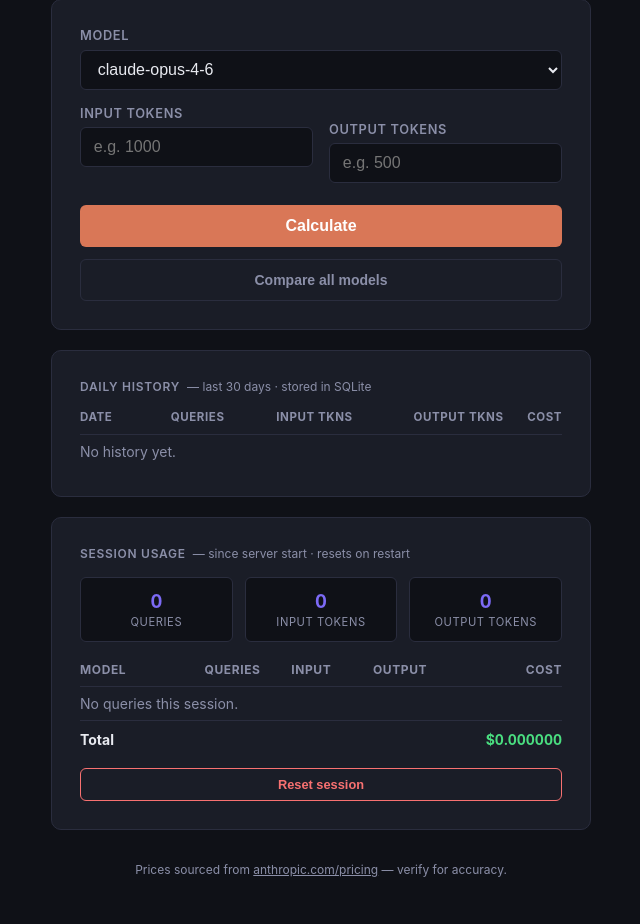
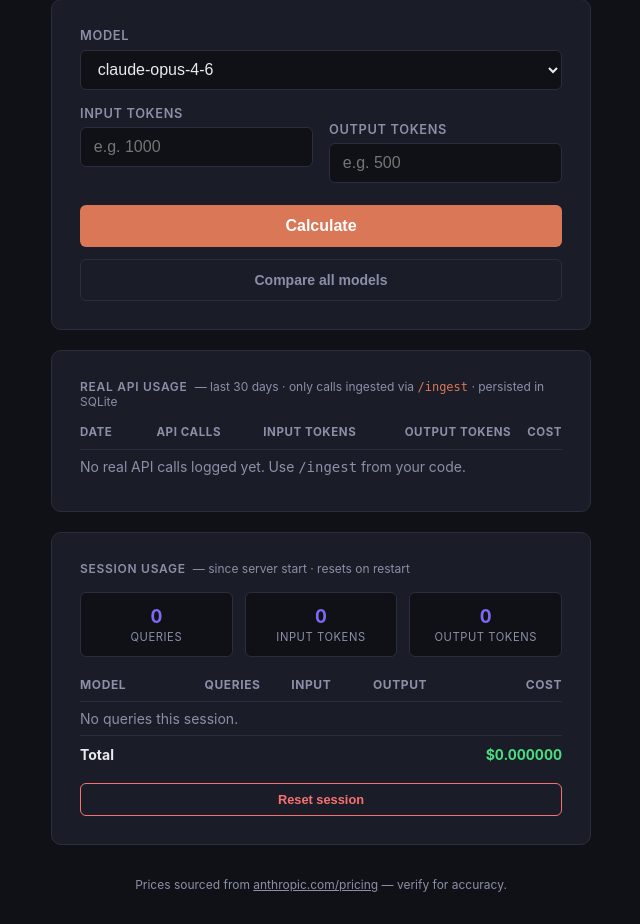
Before and after one commit to kcrosbylb/token-calculator, a Flask app: page / in a window 1280 px wide. Shown: the part 130-1054 px from the top of the page, without its empty margins (319-959 px from the left). Before the commit the page ends 1007 px from the top, so only its background shows below. Run offline with Flask 3, Linux system fonts and the light colour scheme; data that the repository does not hold is empty.

Commit message:
Add /ingest endpoint and guarantee real API usage log
- source column distinguishes 'api' (real) from 'manual' (estimates)
- WAL mode: SQLite writes survive crashes
- POST /ingest accepts response.usage directly; daily history only shows
  these rows — manual /calculate calls never pollute the real log
- ingest_example.py: drop-in wrapper; logs usage fire-and-forget,
  never raises even if server is unreachable
- DB cleared of all test data

Co-Authored-By: Claude Sonnet 4.6 <noreply@anthropic.com>

```diff
--- a/app.py
+++ b/app.py
@@ -13,7 +13,7 @@ PRICING = {
 
 DB_PATH = os.path.join(os.path.dirname(__file__), "usage.db")
 
-# In-memory session counters — resets on server restart
+# In-memory session counters — resets on server restart, tracks ALL calls
 _session = {
     "queries":       0,
     "input_tokens":  0,
@@ -24,13 +24,13 @@ _session = {
 }
 
 
-# ── SQLite helpers ────────────────────────────────────────────────────────────
+# ── SQLite ────────────────────────────────────────────────────────────────────
 
 def get_db() -> sqlite3.Connection:
-    """Return a per-request SQLite connection (stored on Flask's g)."""
     if "db" not in g:
-        g.db = sqlite3.connect(DB_PATH)
-        g.db.row_factory = sqlite3.Row
+        conn = sqlite3.connect(DB_PATH)
+        conn.row_factory = sqlite3.Row
+        g.db = conn
     return g.db
 
 
@@ -43,6 +43,8 @@ def close_db(exc):
 
 def init_db() -> None:
     with sqlite3.connect(DB_PATH) as conn:
+        # WAL mode: writes survive crashes; readers never block writers
+        conn.execute("PRAGMA journal_mode=WAL")
         conn.execute("""
             CREATE TABLE IF NOT EXISTS queries (
                 id            INTEGER PRIMARY KEY AUTOINCREMENT,
@@ -52,10 +54,16 @@ def init_db() -> None:
                 input_cost    REAL    NOT NULL,
                 output_cost   REAL    NOT NULL,
                 total_cost    REAL    NOT NULL,
+                -- 'api'    = real usage ingested from response.usage (counted in daily log)
+                -- 'manual' = manual estimate entered via the calculator UI
+                source        TEXT    NOT NULL DEFAULT 'manual',
                 queried_at    TEXT    NOT NULL
                                 DEFAULT (strftime('%Y-%m-%d %H:%M:%S', 'now'))
             )
         """)
+        conn.execute(
+            "CREATE INDEX IF NOT EXISTS idx_queried_at ON queries (queried_at)"
+        )
         conn.commit()
 
 
@@ -65,8 +73,9 @@ init_db()
 # ── Recording ─────────────────────────────────────────────────────────────────
 
 def _record(model: str, input_tokens: int, output_tokens: int,
-            input_cost: float, output_cost: float, total: float) -> None:
-    # In-memory session
+            input_cost: float, output_cost: float, total: float,
+            source: str = "manual") -> None:
+    # Session counters (all sources)
     _session["queries"]       += 1
     _session["input_tokens"]  += input_tokens
     _session["output_tokens"] += output_tokens
@@ -77,12 +86,13 @@ def _record(model: str, input_tokens: int, output_tokens: int,
     m["output_tokens"] += output_tokens
     m["total_cost"]    += total
 
-    # Persistent DB
+    # Durable write — WAL ensures this survives a crash
     db = get_db()
     db.execute(
-        "INSERT INTO queries (model, input_tokens, output_tokens, input_cost, output_cost, total_cost) "
-        "VALUES (?, ?, ?, ?, ?, ?)",
-        (model, input_tokens, output_tokens, input_cost, output_cost, total),
+        "INSERT INTO queries "
+        "(model, input_tokens, output_tokens, input_cost, output_cost, total_cost, source) "
+        "VALUES (?, ?, ?, ?, ?, ?, ?)",
+        (model, input_tokens, output_tokens, input_cost, output_cost, total, source),
     )
     db.commit()
 
@@ -96,6 +106,7 @@ def index():
 
 @app.route("/calculate", methods=["POST"])
 def calculate():
+    """Manual estimate — logged as source='manual', not counted in daily API log."""
     data = request.get_json()
     model = data.get("model", "")
     try:
@@ -112,7 +123,7 @@ def calculate():
     output_cost = (output_tokens / 1_000_000) * out_price
     total       = input_cost + output_cost
 
-    _record(model, input_tokens, output_tokens, input_cost, output_cost, total)
+    _record(model, input_tokens, output_tokens, input_cost, output_cost, total, source="manual")
 
     return jsonify({
         "model":              model,
@@ -123,6 +134,42 @@ def calculate():
         "total_cost":         total,
         "in_price_per_mtok":  in_price,
         "out_price_per_mtok": out_price,
+    })
+
+
+@app.route("/ingest", methods=["POST"])
+def ingest():
+    """
+    Real API usage endpoint. Call this with the exact values from response.usage
+    after every Anthropic API call. These are the only rows counted in the
+    daily history — guaranteed to reflect actual token consumption.
+
+    POST body: { "model": "claude-sonnet-4-6", "input_tokens": N, "output_tokens": N }
+    """
+    data = request.get_json()
+    model = data.get("model", "")
+    try:
+        input_tokens  = int(data.get("input_tokens",  0))
+        output_tokens = int(data.get("output_tokens", 0))
+    except (TypeError, ValueError):
+        return jsonify({"error": "Token counts must be integers."}), 400
+
+    if model not in PRICING:
+        return jsonify({"error": f"Unknown model '{model}'. Known: {list(PRICING)}"}), 400
+
+    in_price, out_price = PRICING[model]
+    input_cost  = (input_tokens  / 1_000_000) * in_price
+    output_cost = (output_tokens / 1_000_000) * out_price
+    total       = input_cost + output_cost
+
+    _record(model, input_tokens, output_tokens, input_cost, output_cost, total, source="api")
+
+    return jsonify({
+        "logged":        True,
+        "model":         model,
+        "input_tokens":  input_tokens,
+        "output_tokens": output_tokens,
+        "total_cost":    total,
     })
 
 
@@ -153,9 +200,10 @@ def compare():
 def usage():
     db = get_db()
 
-    # All-time totals from DB
+    # All-time totals (API only — real usage)
     row = db.execute(
-        "SELECT count(*) q, sum(input_tokens) i, sum(output_tokens) o, sum(total_cost) c FROM queries"
+        "SELECT count(*) q, sum(input_tokens) i, sum(output_tokens) o, sum(total_cost) c "
+        "FROM queries WHERE source='api'"
     ).fetchone()
     alltime = {
         "queries":       row["q"] or 0,
@@ -164,26 +212,15 @@ def usage():
         "total_cost":    row["c"] or 0.0,
     }
 
-    # All-time by model
-    by_model_rows = db.execute(
-        "SELECT model, count(*) q, sum(input_tokens) i, sum(output_tokens) o, sum(total_cost) c "
-        "FROM queries GROUP BY model"
-    ).fetchall()
-    alltime_by_model = {
-        r["model"]: {
-            "queries":       r["q"],
-            "input_tokens":  r["i"],
-            "output_tokens": r["o"],
-            "total_cost":    r["c"],
-        }
-        for r in by_model_rows
-    }
-
-    # Daily breakdown — last 30 days
+    # Daily breakdown — last 30 days, API calls only
     daily_rows = db.execute(
-        "SELECT date(queried_at) day, count(*) q, "
-        "sum(input_tokens) i, sum(output_tokens) o, sum(total_cost) c "
+        "SELECT date(queried_at) day, "
+        "  count(*) api_calls, "
+        "  sum(input_tokens) i, "
+        "  sum(output_tokens) o, "
+        "  sum(total_cost) c "
         "FROM queries "
+        "WHERE source='api' "
         "GROUP BY date(queried_at) "
         "ORDER BY day DESC "
         "LIMIT 30"
@@ -191,7 +228,7 @@ def usage():
     daily = [
         {
             "date":          r["day"],
-            "queries":       r["q"],
+            "api_calls":     r["api_calls"],
             "input_tokens":  r["i"],
             "output_tokens": r["o"],
             "total_cost":    r["c"],
@@ -200,16 +237,15 @@ def usage():
     ]
 
     return jsonify({
-        "session":          _session,
-        "alltime":          alltime,
-        "alltime_by_model": alltime_by_model,
-        "daily":            daily,
+        "session": _session,
+        "alltime": alltime,
+        "daily":   daily,
     })
 
 
 @app.route("/usage/reset", methods=["POST"])
 def usage_reset():
-    """Resets the in-memory session counters only. DB history is preserved."""
+    """Resets in-memory session counters only. DB history is never deleted."""
     _session["queries"]       = 0
     _session["input_tokens"]  = 0
     _session["output_tokens"] = 0
--- a/templates/index.html
+++ b/templates/index.html
@@ -326,19 +326,22 @@
 
 <!-- Daily history -->
 <div class="card" id="daily-panel">
-  <p class="result-header">Daily history <span style="color:var(--muted);font-weight:400;text-transform:none;letter-spacing:0">&nbsp;— last 30 days · stored in SQLite</span></p>
+  <p class="result-header">
+    Real API usage
+    <span style="color:var(--muted);font-weight:400;text-transform:none;letter-spacing:0">&nbsp;— last 30 days · only calls ingested via <code style="font-size:0.75rem;color:var(--accent)">/ingest</code> · persisted in SQLite</span>
+  </p>
   <table class="daily-table">
     <thead>
       <tr>
         <th>Date</th>
-        <th>Queries</th>
-        <th>Input tkns</th>
-        <th>Output tkns</th>
+        <th>API calls</th>
+        <th>Input tokens</th>
+        <th>Output tokens</th>
         <th>Cost</th>
       </tr>
     </thead>
     <tbody id="daily-body">
-      <tr><td colspan="5" style="color:var(--muted);padding:0.5rem 0">No history yet.</td></tr>
+      <tr><td colspan="5" style="color:var(--muted);padding:0.5rem 0">No real API calls logged yet. Use <code>/ingest</code> from your code.</td></tr>
     </tbody>
   </table>
 </div>
@@ -462,17 +465,17 @@
         </tr>`)
       .join('') || `<tr><td colspan="5" style="color:var(--muted);padding:0.5rem 0">No queries this session.</td></tr>`;
 
-    // Daily history panel
+    // Daily history panel — real API calls only
     document.getElementById('daily-body').innerHTML = d.daily.length
       ? d.daily.map(r => `
           <tr class="${r.date === today ? 'today-row' : ''}">
-            <td>${r.date}${r.date === today ? ' <span style="font-size:0.7rem;color:var(--accent2)">(today)</span>' : ''}</td>
-            <td>${r.queries.toLocaleString()}</td>
+            <td>${r.date}${r.date === today ? '&nbsp;<span style="font-size:0.7rem;color:var(--accent2)">(today)</span>' : ''}</td>
+            <td>${r.api_calls.toLocaleString()}</td>
             <td>${r.input_tokens.toLocaleString()}</td>
             <td>${r.output_tokens.toLocaleString()}</td>
             <td>${fmt(r.total_cost)}</td>
           </tr>`).join('')
-      : `<tr><td colspan="5" style="color:var(--muted);padding:0.5rem 0">No history yet.</td></tr>`;
+      : `<tr><td colspan="5" style="color:var(--muted);padding:0.5rem 0">No real API calls logged yet. Use <code>/ingest</code> from your code.</td></tr>`;
   }
 
   document.getElementById('reset-btn').addEventListener('click', async () => {
```
Also changed, not shown: ingest_example.py (added, +59 -0 lines).
